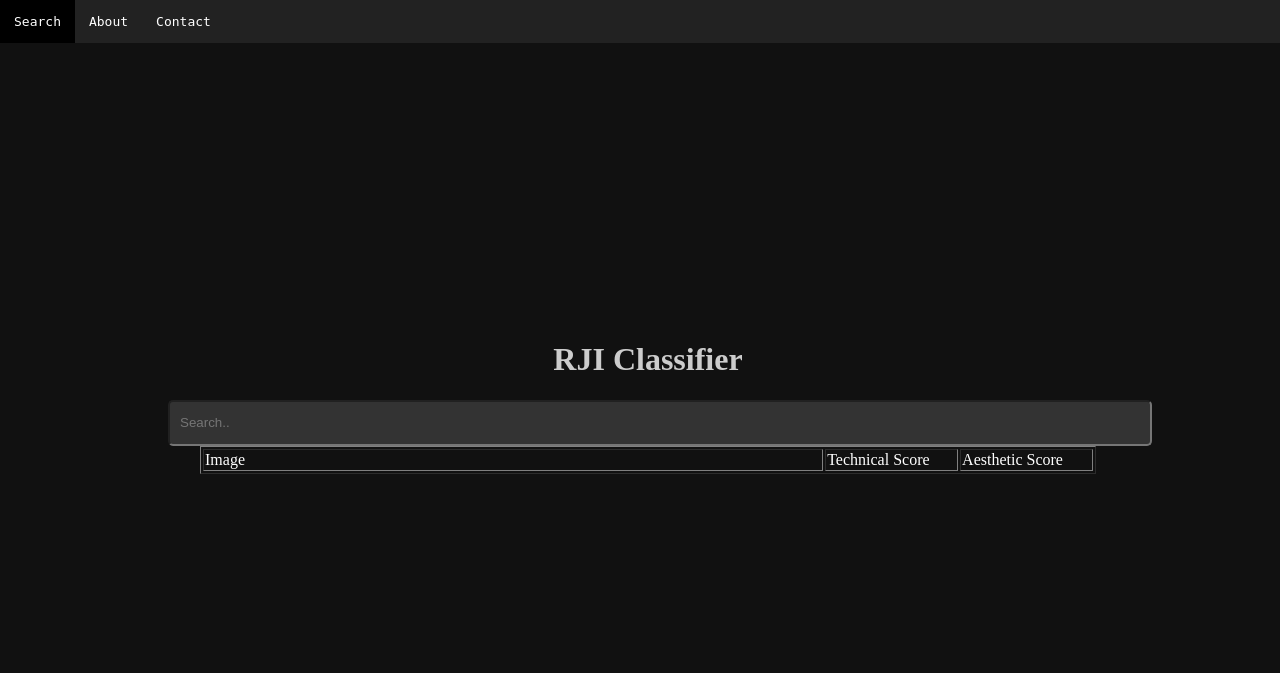
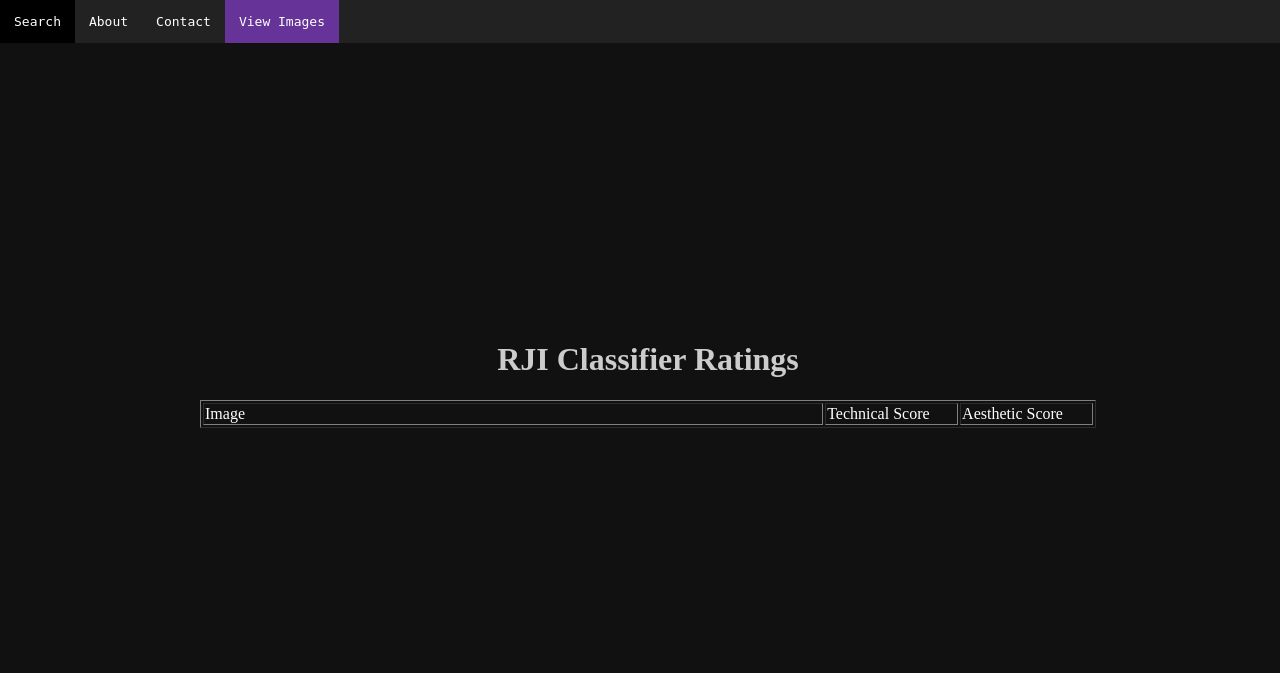
Before and after one commit to MJC598/RJI-Software-Engineering-Project, a PHP site: page /view_images.php in a window 1280 px wide. Shown: the top 673 px of the page. Run offline with PHP 8.4, Linux system fonts and the light colour scheme; data that the repository does not hold is empty.

Commit message:
style changes on view_images.php

```diff
--- a/ui/view_images.php
+++ b/ui/view_images.php
@@ -15,17 +15,14 @@
     </head>
     <body>
         <ul>
-        <li><a class="active" href="">Search</a></li>
+        <li><a href="/index.php">Search</a></li>
         <li><a href="">About</a></li>
         <li><a href="">Contact</a></li>
+        <li><a class="active" href="">View Images</a></li>
         </ul>
         <div id="container">
-            <h1>RJI Classifier</h1>
+            <h1>RJI Classifier Ratings</h1>
                 <!--<button type="button">View Image Score!</button> -->
-
-            <div id="search_div">
-                <input id="search_bar" type="text" placeholder="Search..">
-            </div>
             <table id="ratings" border="1">
                 <tr>
                     <td id="file_name">Image</td>
```
